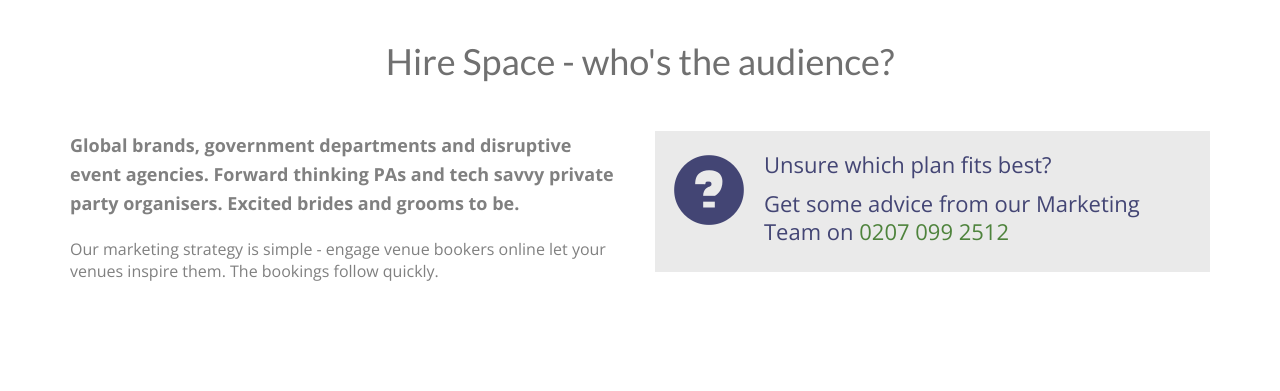
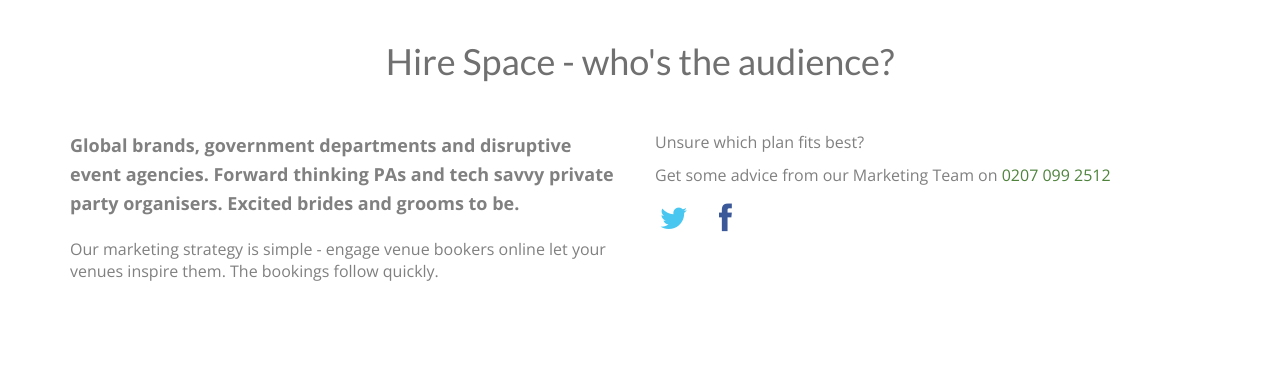
Before and after one commit to hirespace/self-serve, a plain HTML site: page index.html in a window 1280 px wide. Shown: the part 1140-1531 px from the top of the page. Drawn offline with nearby package versions, Linux system fonts and the light colour scheme.

Commit message:
Add social links and remove styling from cta at bottom

```diff
--- a/index.html
+++ b/index.html
@@ -516,11 +516,16 @@
                 <p>Our marketing strategy is simple - engage venue bookers online let your venues inspire them. The bookings follow quickly.</p>
             </div>
             <div class="col-md-6">
-                <div class="helpful well" style="border-bottom: none;">
-                    <span class="glyphicon glyphicon-question-sign pull-left"></span>
-                    <p>Unsure which plan fits best?</p>
-                    <p>Get some advice from our Marketing Team on <a href="">0207 099 2512</a></p>
-                </div>
+                <p>Unsure which plan fits best?</p>
+                <p>Get some advice from our Marketing Team on <a href="">0207 099 2512</a></p>
+                <ul class="list-inline">
+                    <li>
+                        <a href="http://twitter.com/HireSpace" class="twitter-icon"><span class="awe-twitter"></span><span class="sr-only">Hirespace on Twitter</span></a>
+                    </li>
+                    <li>
+                        <a href="http://www.facebook.com/HireSpace" class="facebook-icon"><span class="awe-facebook"></span><span class="sr-only">Hirespace on Facebook</span></a>
+                    </li>
+                </ul>
             </div>
         </div>
     </div>
--- a/styles/new-styles.css
+++ b/styles/new-styles.css
@@ -140,6 +140,32 @@
 	text-decoration : none;
 }
 
+.twitter-icon {
+	color: #49c7f0;
+	font-size: 30px;
+}
+
+.twitter-icon:hover,
+.twitter-icon:focus,
+.twitter-icon:active
+ {
+	color: #5fddf5;
+	text-decoration :none;
+}
+
+.facebook-icon {
+	color: #3b5998;
+	font-size: 30px;
+}
+
+.facebook-icon:hover,
+.facebook-icon:focus,
+.facebook-icon:active
+ {
+	color: #5270af;
+	text-decoration :none;
+}
+
 @media (max-width: 991px) {
     .thumbnail h2 {
     	font-size: 30px;
```
